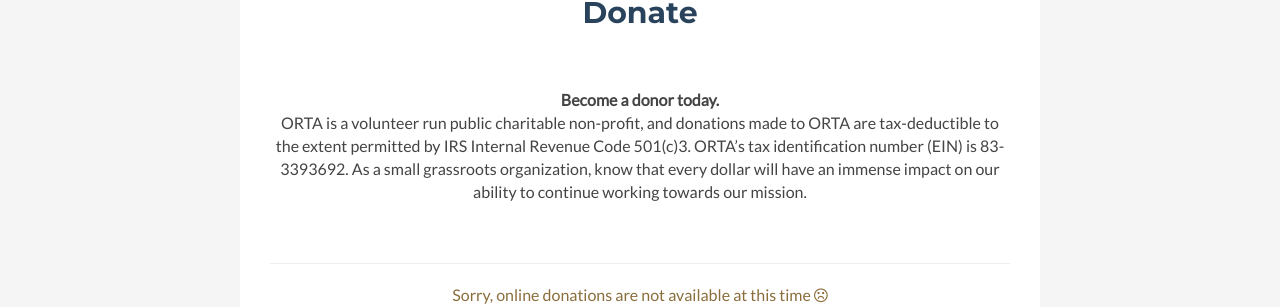
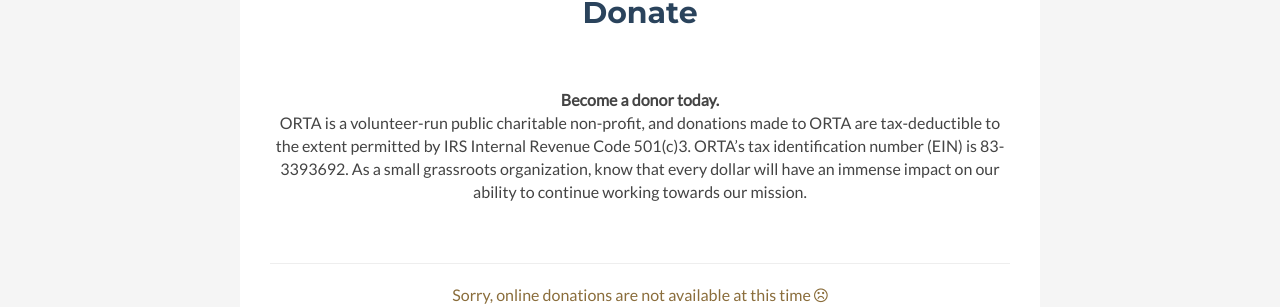
Before and after one commit to ortapdx/ortapdx.github.io, a Jekyll site: the page built from index.html, in a window 1280 px wide and 900 px high, scrolled down 1690 px. Shown: the part 147-454 px from the top of the window. Built offline with Jekyll 4.4.1, drawn with Linux system fonts in a browser that asks for light colours; nearby versions of some CDN libraries; comment, search, counter and statistics services are not loaded.

```diff
--- a/index.html
+++ b/index.html
@@ -155,7 +155,7 @@ layout: default
     <div class="donate-inner">
       <h2 class="title text-center">Donate</h2>
       <div class="info">
-        <p><strong>Become a donor today.</strong><br>ORTA is a volunteer run public charitable non-profit, and donations made to ORTA are tax-deductible to the extent permitted by IRS Internal Revenue Code 501(c)3. ORTA’s tax identification number (EIN) is 83-3393692. As a small grassroots organization, know that every dollar will have an immense impact on our ability to continue working towards our mission.</p>
+        <p><strong>Become a donor today.</strong><br>ORTA is a volunteer-run public charitable non-profit, and donations made to ORTA are tax-deductible to the extent permitted by IRS Internal Revenue Code 501(c)3. ORTA’s tax identification number (EIN) is 83-3393692. As a small grassroots organization, know that every dollar will have an immense impact on our ability to continue working towards our mission.</p>
         {% if site.donorbox_campaign_name %}
           <div class="donorbox text-center">
             <iframe src="https://donorbox.org/embed/{{ site.donorbox_campaign_name }}" height="600px" width="100%" style="max-width:500px; min-width:310px" seamless="seamless" name="donorbox" frameborder="0" scrolling="no"></iframe>
```
